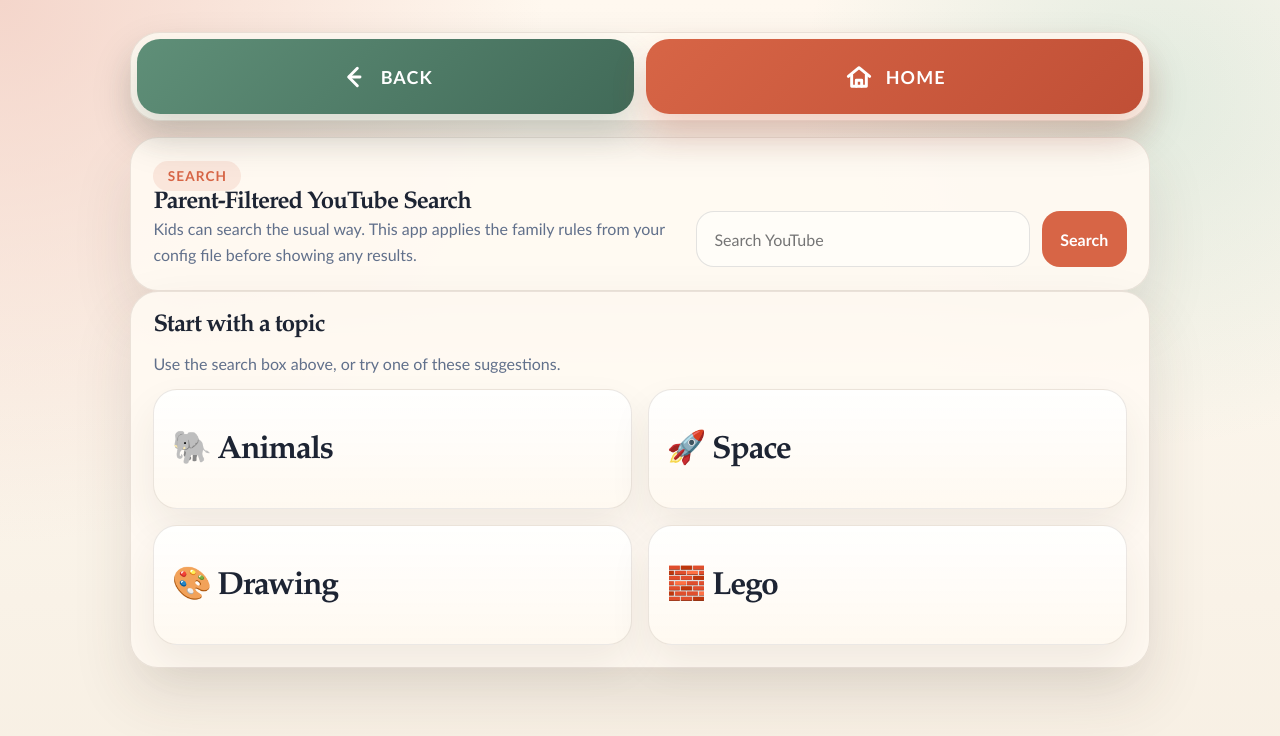
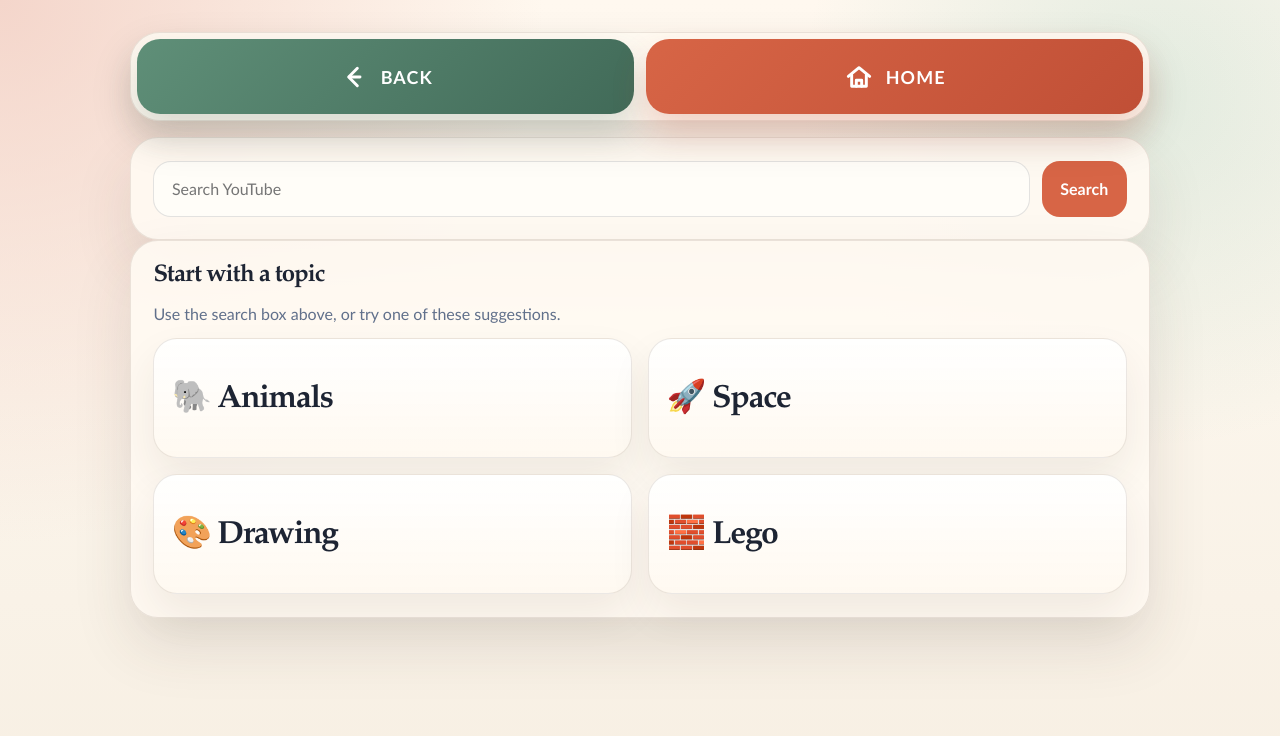
Before and after one commit to noemit/safe-youtube, a Next.js app: page /search in a window 1280 px wide. Shown: the top 736 px of the page. Built offline with nearby package versions, Linux system fonts and the light colour scheme.

Commit message:
Simplify search page header

```diff
--- a/src/app/globals.css
+++ b/src/app/globals.css
@@ -272,6 +272,16 @@
   display: grid;
   gap: 0.9rem;
   align-items: end;
+}
+
+.search-toolbar {
+  display: grid;
+  gap: 1rem;
+  padding: 1.4rem;
+}
+
+.search-toolbar__form {
+  width: 100%;
 }
 
 .checker-layout {
--- a/src/app/search/page.tsx
+++ b/src/app/search/page.tsx
@@ -77,23 +77,8 @@
     <main className="shell shell--compact">
       <StickyTopNav backHref="/" />
 
-      <section className="page-banner card">
-        <div>
-          <span className="eyebrow">Search</span>
-          <h1>Parent-Filtered YouTube Search</h1>
-          {allowSearching ? (
-            <p>
-              Kids can search the usual way. This app applies the family rules
-              from your config file before showing any results.
-            </p>
-          ) : (
-            <p>
-              Typing search is off. Use topic buttons and trusted channels that
-              a parent has already set up.
-            </p>
-          )}
-        </div>
-        <div className="page-banner__actions">
+      <section className="search-toolbar card">
+        <div className="search-toolbar__form">
           <SearchForm defaultValue={query} disabled={!allowSearching} />
         </div>
       </section>
```
